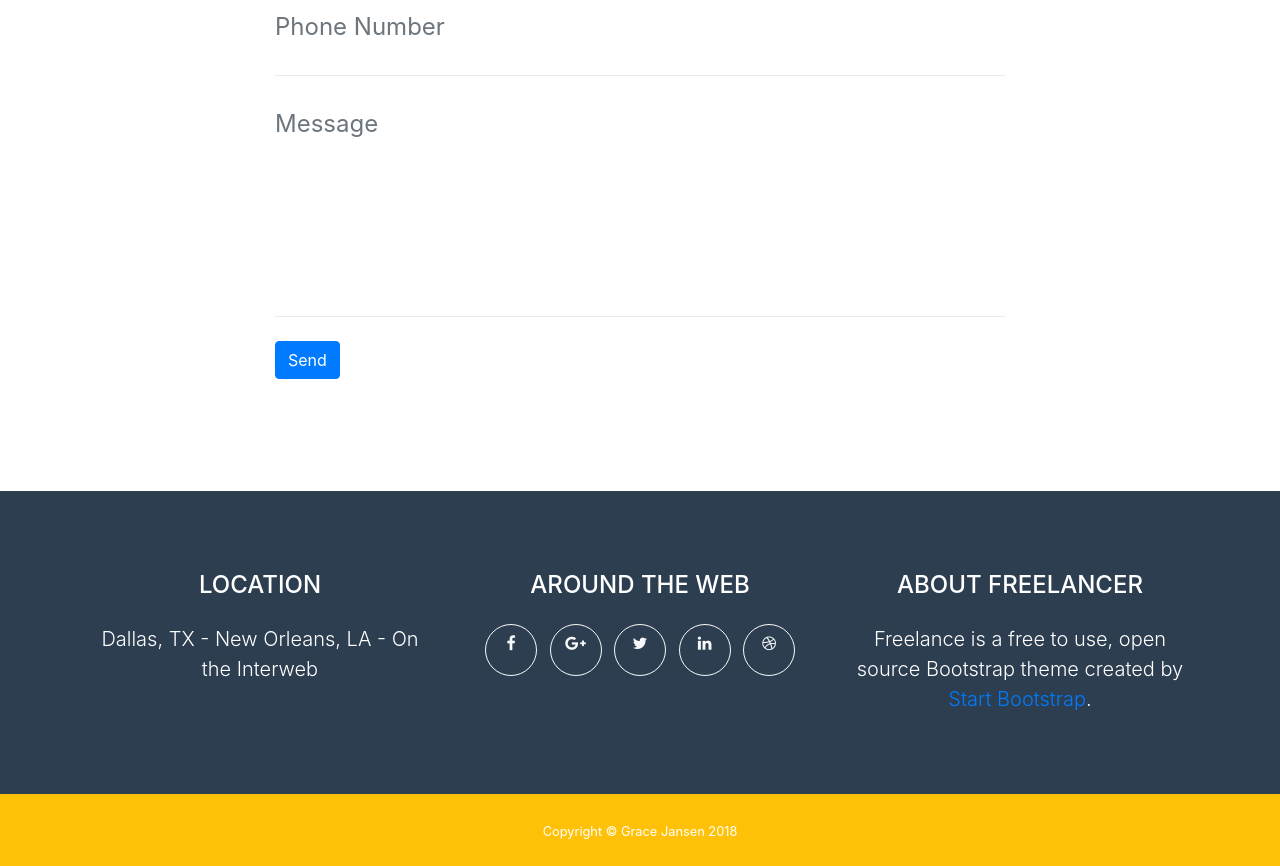
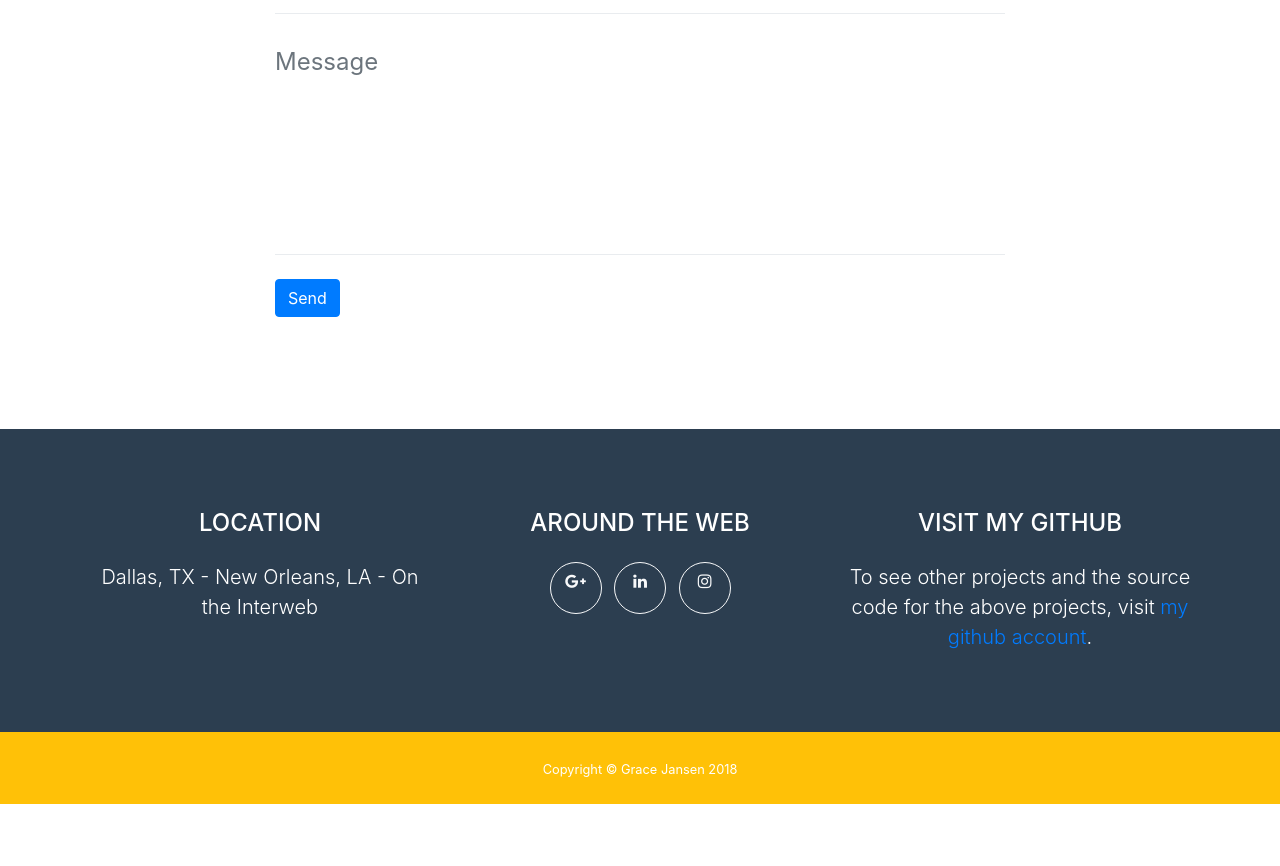
Before and after one commit to gracejansen227/gracejansen227.github.io, a website with bundled scripts: page index.html in a window 1280 px wide. Shown: the part 3300-4166 px from the top of the page. After the commit the page ends 4104 px from the top, so only its background shows below. Built offline with nearby package versions, Linux system fonts and the light colour scheme.

Commit message:
added sites

```diff
--- a/index.html
+++ b/index.html
@@ -146,12 +146,12 @@
             <p class="lead">Proficient in: Python, Django, Flask, Node.js, React, Ruby, Ruby on Rails, SQL, noSQL, sqlite, MongoDB, Angular, Express, HTML, CSS, jQuery, API modeling</p>
           </div>
         </div>
-        <div class="text-center mt-4">
+        <!-- <div class="text-center mt-4">
           <a class="btn btn-xl btn-outline-light" href="#">
             <i class="fa fa-download mr-2"></i>
             Download Now!
           </a>
-        </div>
+        </div> -->
       </div>
     </section>
 
@@ -219,35 +219,26 @@
             <ul class="list-inline mb-0">
               <li class="list-inline-item">
                 <a class="btn btn-outline-light btn-social text-center rounded-circle" href="#">
-                  <i class="fa fa-fw fa-facebook"></i>
-                </a>
-              </li>
-              <li class="list-inline-item">
-                <a class="btn btn-outline-light btn-social text-center rounded-circle" href="#">
                   <i class="fa fa-fw fa-google-plus"></i>
                 </a>
               </li>
+
               <li class="list-inline-item">
-                <a class="btn btn-outline-light btn-social text-center rounded-circle" href="#">
-                  <i class="fa fa-fw fa-twitter"></i>
-                </a>
-              </li>
-              <li class="list-inline-item">
-                <a class="btn btn-outline-light btn-social text-center rounded-circle" href="#">
+                <a class="btn btn-outline-light btn-social text-center rounded-circle" href="https://www.linkedin.com/in/gracejansen/">
                   <i class="fa fa-fw fa-linkedin"></i>
                 </a>
               </li>
               <li class="list-inline-item">
                 <a class="btn btn-outline-light btn-social text-center rounded-circle" href="#">
-                  <i class="fa fa-fw fa-dribbble"></i>
+                  <i class="fa fa-fw fa-instagram"></i>
                 </a>
               </li>
             </ul>
           </div>
           <div class="col-md-4">
-            <h4 class="text-uppercase mb-4">About Freelancer</h4>
-            <p class="lead mb-0">Freelance is a free to use, open source Bootstrap theme created by
-              <a href="http://startbootstrap.com">Start Bootstrap</a>.</p>
+            <h4 class="text-uppercase mb-4">Visit my github</h4>
+            <p class="lead mb-0"> To see other projects and the source code for the above projects, visit
+              <a href="https://github.com/gracejansen227">my github account</a>.</p>
           </div>
         </div>
       </div>
```
